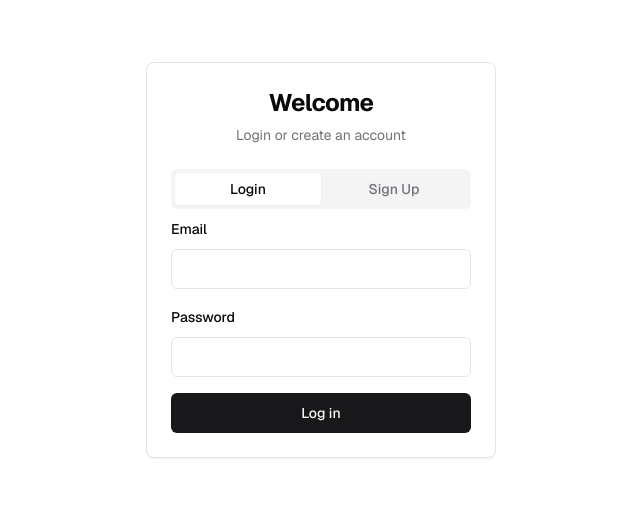
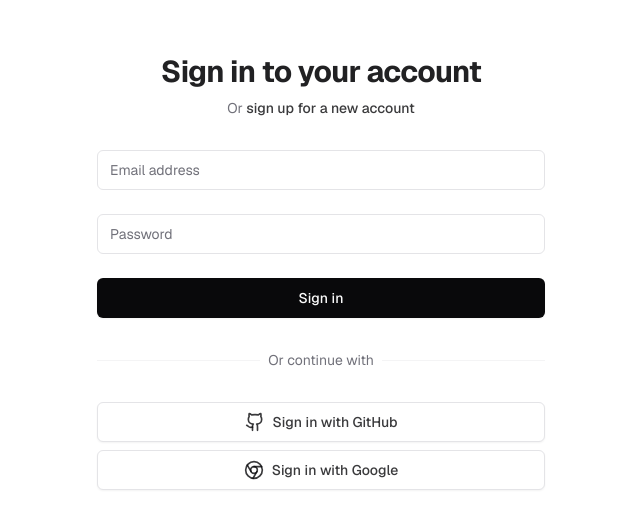
Before and after one commit to andrevdyk/VD-Capital, a Next.js app: page /login in a window 1280 px wide. Shown: the part 140-668 px from the top of the page, without its empty margins (319-959 px from the left). Built offline with nearby package versions, Linux system fonts and the light colour scheme; no server answers.

Commit message:
login page fix

```diff
--- a/app/login/page.tsx
+++ b/app/login/page.tsx
@@ -1,102 +1,240 @@
-'use client'
+/**
+ * v0 by Vercel.
+ * @see https://v0.dev/t/Auqad3sTqMI
+ * Documentation: https://v0.dev/docs#integrating-generated-code-into-your-nextjs-app
+ */
+import Link from "next/link";
+import { Label } from "@/components/ui/label";
+import { Input } from "@/components/ui/input";
+import { Button } from "@/components/ui/button";
+import { cookies, headers } from "next/headers";
+import { redirect } from "next/navigation";
+import { createClient } from "@/utils/supabase/server";
 
-import { useState } from 'react'
-import { login, signup } from './actions'
-import { Button } from "@/components/ui/button"
-import { Card, CardContent, CardDescription, CardFooter, CardHeader, CardTitle } from "@/components/ui/card"
-import { Input } from "@/components/ui/input"
-import { Label } from "@/components/ui/label"
-import { Tabs, TabsContent, TabsList, TabsTrigger } from "@/components/ui/tabs"
-import { useToast } from "@/components/ui/use-toast"
-import { AlertCircle } from 'lucide-react'
-import { Alert, AlertDescription, AlertTitle } from "@/components/ui/alert"
+export default function Component() {
+  const cookieJar = cookies();
+  const lastSignedInMethod = cookieJar.get("lastSignedInMethod")?.value;
 
-export default function LoginPage() {
-  const [isLoading, setIsLoading] = useState(false)
-  const [error, setError] = useState('')
-  const { toast } = useToast()
+  const signInWithEmail = async (formData: FormData) => {
+    "use server";
 
-  const handleSubmit = async (action: typeof login | typeof signup, formData: FormData) => {
-    setIsLoading(true)
-    setError('')
-    try {
-      const result = await action(formData)
-      if (result.error) {
-        setError(result.error)
-      } else {
-        toast({
-          title: "Success",
-          description: action === login ? "Logged in successfully" : "Signed up successfully",
-        })
-      }
-    } catch (err) {
-      setError('An unexpected error occurred')
-    } finally {
-      setIsLoading(false)
-    }
+    const email = formData.get("email") as string;
+    const password = formData.get("password") as string;
+    const supabase = createClient();
+
+    const { error } = await supabase.auth.signInWithPassword({
+      email,
+      password,
+    });
+
+    if (error) {
+      return redirect("/login?message=Could not authenticate user");
     }
 
+    const cookieJar = cookies();
+    cookieJar.set("lastSignedInMethod", "email");
+
+    return redirect("/");
+  };
+
+  const signInWithGitHub = async () => {
+    "use server";
+    const supabase = createClient();
+    const origin = headers().get("origin");
+
+    const {
+      data: { url },
+      error,
+    } = await supabase.auth.signInWithOAuth({
+      provider: "github",
+      options: {
+        redirectTo: `${origin}/auth/callback`,
+      },
+    });
+
+    if (error || !url) {
+      return redirect("/login?message=Could not authenticate user");
+    }
+
+    const cookieJar = cookies();
+    cookieJar.set("lastSignedInMethod", "github");
+
+    return redirect(url);
+  };
+
+  const signInWithGoogle = async () => {
+    "use server";
+    const supabase = createClient();
+    const origin = headers().get("origin");
+
+    const {
+      data: { url },
+      error,
+    } = await supabase.auth.signInWithOAuth({
+      provider: "google",
+      options: {
+        redirectTo: `${origin}/auth/callback`,
+      },
+    });
+
+    if (error || !url) {
+      return redirect("/login?message=Could not authenticate user");
+    }
+
+    const cookieJar = cookies();
+    cookieJar.set("lastSignedInMethod", "google");
+
+    return redirect(url);
+  };
+
   return (
-    <div className="flex items-center justify-center min-h-screen bg-background">
-      <Card className="w-[350px]">
-        <CardHeader>
-          <CardTitle className="text-2xl font-bold text-center">Welcome</CardTitle>
-          <CardDescription className="text-center">Login or create an account</CardDescription>
-        </CardHeader>
-        <CardContent>
-          <Tabs defaultValue="login" className="w-full">
-            <TabsList className="grid w-full grid-cols-2">
-              <TabsTrigger value="login">Login</TabsTrigger>
-              <TabsTrigger value="signup">Sign Up</TabsTrigger>
-            </TabsList>
-            <TabsContent value="login">
-              <form action={(formData) => handleSubmit(login, formData)}>
-                <div className="space-y-4">
-                  <div className="space-y-2">
-                    <Label htmlFor="loginEmail">Email</Label>
-                    <Input id="loginEmail" name="email" type="email" required />
+    <div className="flex min-h-[100dvh] items-center justify-center bg-background px-4 py-12 sm:px-6 lg:px-8">
+      <div className="mx-auto w-full max-w-md space-y-8">
+        <div>
+          <h2 className="mt-6 text-center text-3xl font-bold tracking-tight text-foreground/90">
+            Sign in to your account
+          </h2>
+          <p className="mt-2 text-center text-sm text-muted-foreground">
+            Or{" "}
+            <Link
+              href="#"
+              className="font-medium text-foreground/80 hover:text-primary/90"
+              prefetch={false}
+            >
+              sign up for a new account
+            </Link>
+          </p>
         </div>
-                  <div className="space-y-2">
-                    <Label htmlFor="loginPassword">Password</Label>
-                    <Input id="loginPassword" name="password" type="password" required />
+        <form className="space-y-6" method="post" action={signInWithEmail}>
+          <div>
+            <Label htmlFor="email" className="sr-only">
+              Email address
+            </Label>
+            <Input
+              id="email"
+              name="email"
+              type="email"
+              autoComplete="email"
+              required
+              placeholder="Email address"
+              className="block w-full appearance-none rounded-md border border-input bg-background px-3 py-2 text-foreground placeholder-muted-foreground focus:border-primary focus:outline-none focus:ring-1 focus:ring-primary sm:text-sm"
+            />
+          </div>
+          <div>
+            <Label htmlFor="password" className="sr-only">
+              Password
+            </Label>
+            <Input
+              id="password"
+              name="password"
+              type="password"
+              autoComplete="current-password"
+              required
+              placeholder="Password"
+              className="block w-full appearance-none rounded-md border border-input bg-background px-3 py-2 text-foreground placeholder-muted-foreground focus:border-primary focus:outline-none focus:ring-1 focus:ring-primary sm:text-sm"
+            />
+          </div>
+          <div>
+            <Button
+              type="submit"
+              className="relative flex w-full justify-center rounded-md bg-foreground py-2 px-4 text-sm font-medium text-primary-foreground shadow-sm hover:bg-primary/90 focus:outline-none focus:ring-2 focus:ring-primary focus:ring-offset-2"
+            >
+              Sign in
+              {lastSignedInMethod === "email" && (
+                <div className="absolute top-1/2 -translate-y-1/2 left-full whitespace-nowrap ml-8 bg-accent px-4 py-1 rounded-md text-xs text-foreground/80">
+                  <div className="absolute -left-5 top-0 border-background border-[12px] border-r-accent" />
+                  Last used
+                </div>
+              )}
+            </Button>
+          </div>
+        </form>
+        <div className="relative">
+          <div className="absolute inset-0 flex items-center">
+            <div className="w-full border-t border-muted" />
+          </div>
+          <div className="relative flex justify-center text-sm">
+            <span className="bg-background px-2 text-muted-foreground">
+              Or continue with
+            </span>
           </div>
         </div>
-                <Button className="w-full mt-4" type="submit" disabled={isLoading}>
-                  {isLoading ? 'Logging in...' : 'Log in'}
+        <div className="flex flex-col gap-2">
+          <form method="post" action={signInWithGitHub}>
+            <Button
+              variant="outline"
+              className="relative flex w-full items-center justify-center rounded-md border border-input bg-background px-4 py-2 text-sm font-medium text-foreground/80 shadow-sm hover:bg-accent hover:text-accent-foreground focus:outline-none focus:ring-2 focus:ring-accent focus:ring-offset-2"
+            >
+              <GithubIcon className="mr-2 h-5 w-5" />
+              Sign in with GitHub
+              {lastSignedInMethod === "github" && (
+                <div className="absolute top-1/2 -translate-y-1/2 left-full whitespace-nowrap ml-8 bg-accent px-4 py-1 rounded-md text-xs text-foreground/80">
+                  <div className="absolute -left-5 top-0 border-background border-[12px] border-r-accent" />
+                  Last used
+                </div>
+              )}
             </Button>
           </form>
-            </TabsContent>
-            <TabsContent value="signup">
-              <form action={(formData) => handleSubmit(signup, formData)}>
-                <div className="space-y-4">
-                  <div className="space-y-2">
-                    <Label htmlFor="signupName">Name</Label>
-                    <Input id="signupName" name="name" required />
+          <form method="post" action={signInWithGoogle}>
+            <Button
+              variant="outline"
+              className="relative flex w-full items-center justify-center rounded-md border border-input bg-background px-4 py-2 text-sm font-medium text-foreground/80 shadow-sm hover:bg-accent hover:text-accent-foreground focus:outline-none focus:ring-2 focus:ring-accent focus:ring-offset-2"
+            >
+              <ChromeIcon className="mr-2 h-5 w-5" />
+              Sign in with Google
+              {lastSignedInMethod === "google" && (
+                <div className="absolute top-1/2 -translate-y-1/2 left-full whitespace-nowrap ml-8 bg-accent px-4 py-1 rounded-md text-xs text-foreground/80">
+                  <div className="absolute -left-5 top-0 border-background border-[12px] border-r-accent" />
+                  Last used
                 </div>
-                  <div className="space-y-2">
-                    <Label htmlFor="signupEmail">Email</Label>
-                    <Input id="signupEmail" name="email" type="email" required />
-                  </div>
-                  <div className="space-y-2">
-                    <Label htmlFor="signupPassword">Password</Label>
-                    <Input id="signupPassword" name="password" type="password" required />
+              )}
+            </Button>
+          </form>
         </div>
       </div>
-                <Button className="w-full mt-4" type="submit" disabled={isLoading}>
-                  {isLoading ? 'Signing up...' : 'Sign up'}
-                </Button>
-              </form>
-            </TabsContent>
-          </Tabs>
-          {error && (
-            <Alert variant="destructive" className="mt-4">
-              <AlertCircle className="h-4 w-4" />
-              <AlertTitle>Error</AlertTitle>
-              <AlertDescription>{error}</AlertDescription>
-            </Alert>
-          )}
-        </CardContent>
-      </Card>
     </div>
-  )
+  );
 }
+
+function ChromeIcon(props: React.SVGProps<SVGSVGElement>) {
+  return (
+    <svg
+      {...props}
+      xmlns="http://www.w3.org/2000/svg"
+      width="24"
+      height="24"
+      viewBox="0 0 24 24"
+      fill="none"
+      stroke="currentColor"
+      strokeWidth="2"
+      strokeLinecap="round"
+      strokeLinejoin="round"
+    >
+      <circle cx="12" cy="12" r="10" />
+      <circle cx="12" cy="12" r="4" />
+      <line x1="21.17" x2="12" y1="8" y2="8" />
+      <line x1="3.95" x2="8.54" y1="6.06" y2="14" />
+      <line x1="10.88" x2="15.46" y1="21.94" y2="14" />
+    </svg>
+  );
+}
+
+function GithubIcon(props: React.SVGProps<SVGSVGElement>) {
+  return (
+    <svg
+      {...props}
+      xmlns="http://www.w3.org/2000/svg"
+      width="24"
+      height="24"
+      viewBox="0 0 24 24"
+      fill="none"
+      stroke="currentColor"
+      strokeWidth="2"
+      strokeLinecap="round"
+      strokeLinejoin="round"
+    >
+      <path d="M15 22v-4a4.8 4.8 0 0 0-1-3.5c3 0 6-2 6-5.5.08-1.25-.27-2.48-1-3.5.28-1.15.28-2.35 0-3.5 0 0-1 0-3 1.5-2.64-.5-5.36-.5-8 0C6 2 5 2 5 2c-.3 1.15-.3 2.35 0 3.5A5.403 5.403 0 0 0 4 9c0 3.5 3 5.5 6 5.5-.39.49-.68 1.05-.85 1.65-.17.6-.22 1.23-.15 1.85v4" />
+      <path d="M9 18c-4.51 2-5-2-7-2" />
+    </svg>
+  );
+}
```
Lines whose indentation alone changed are shown as unchanged.
